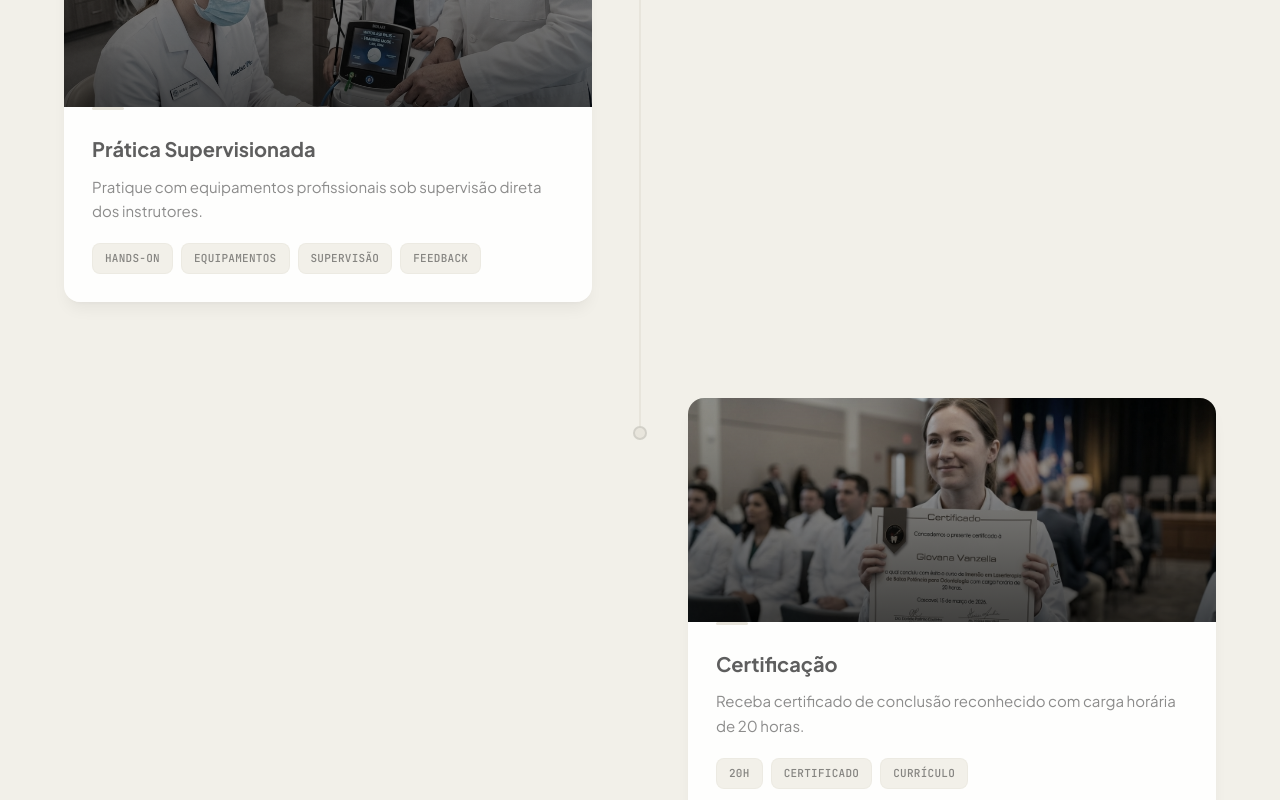
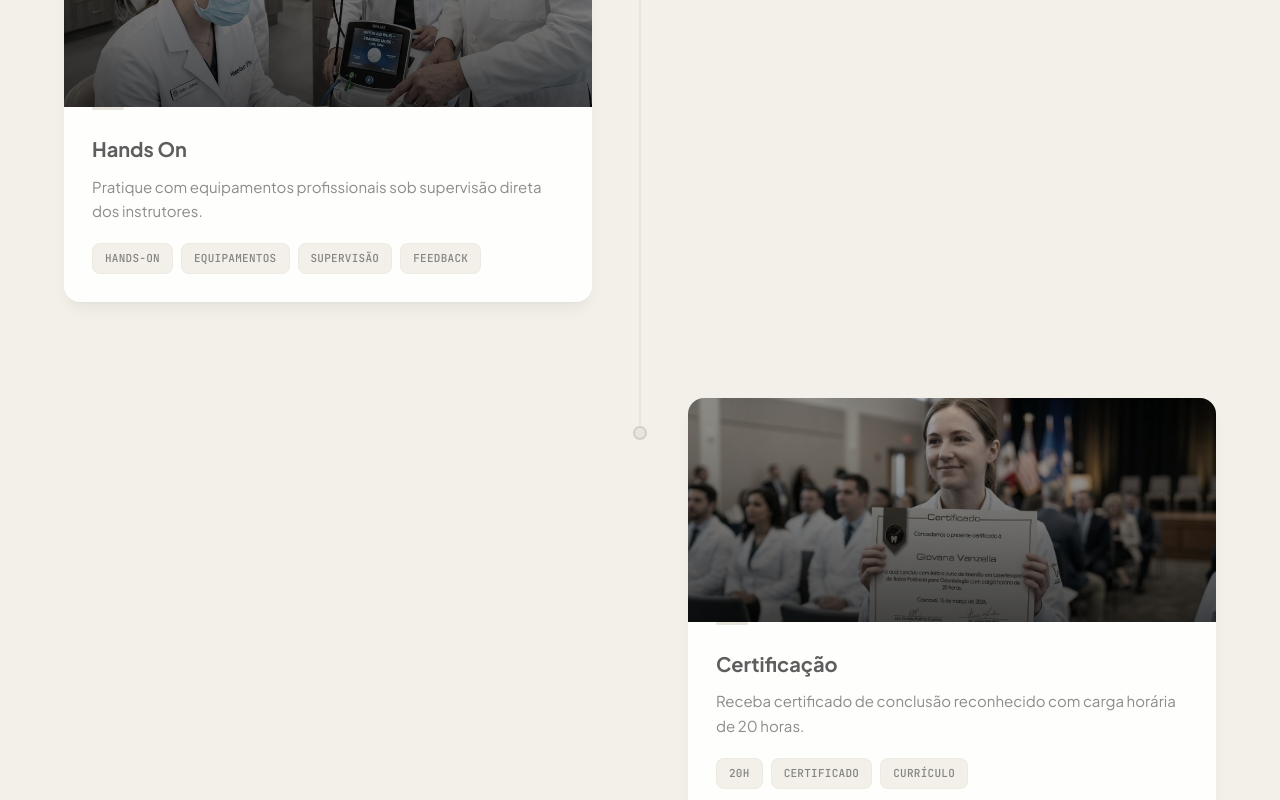
Before and after one commit to danilosouza-dev/laserterapia-landing-page, a Next.js app: page / in a window 1280 px wide. Shown: the part 3540-4340 px from the top of the page. Built offline with nearby package versions, Linux system fonts and the light colour scheme.

Commit message:
fix: trocar Prática Supervisionada por Hands On em toda a LP

```diff
--- a/src/components/FaqSection.tsx
+++ b/src/components/FaqSection.tsx
@@ -10,7 +10,7 @@ const faqs = [
   },
   {
     q: "Preciso ter equipamento de laser para participar?",
-    a: "Não! Todos os equipamentos profissionais serão fornecidos durante a imersão para a prática supervisionada. Ao final, você saberá exatamente qual equipamento adquirir.",
+    a: "Não! Todos os equipamentos profissionais serão fornecidos durante a imersão para o hands on. Ao final, você saberá exatamente qual equipamento adquirir.",
   },
   {
     q: "Qual é a política de cancelamento?",
@@ -18,7 +18,7 @@ const faqs = [
   },
   {
     q: "O que está incluso no investimento?",
-    a: "Material didático completo, prática supervisionada com equipamentos profissionais, coffee breaks, certificado de conclusão e acesso ao grupo VIP de alunos.",
+    a: "Material didático completo, hands on com equipamentos profissionais, coffee breaks, certificado de conclusão e acesso ao grupo VIP de alunos.",
   },
   {
     q: "Quantas vagas estão disponíveis?",
--- a/src/components/InvestmentSection.tsx
+++ b/src/components/InvestmentSection.tsx
@@ -21,7 +21,7 @@ gsap.registerPlugin(ScrollTrigger);
 const features = [
   { icon: Clock, text: "20h de conteúdo intensivo" },
   { icon: BookOpen, text: "Protocolos clínicos validados" },
-  { icon: FlaskConical, text: "Prática supervisionada" },
+  { icon: FlaskConical, text: "Hands on" },
   { icon: Award, text: "Certificado de conclusão (20h)" },
   { icon: Users, text: "Turma reduzida e exclusiva" },
   { icon: Headphones, text: "Suporte pós-curso" },
@@ -185,7 +185,7 @@ export default function InvestmentSection() {
                   </div>
                   <div className="flex-1 md:border-r border-b md:border-b-0 border-[var(--color-cream-dark)] md:px-4 pb-3 md:pb-2 md:py-2">
                     <p className="text-[var(--color-charcoal)]/60 text-xs leading-snug">
-                      Prática supervisionada. Sem precisar de experiência
+                      Hands on. Sem precisar de experiência
                       prévia.
                     </p>
                   </div>
--- a/src/components/ProblemSection.tsx
+++ b/src/components/ProblemSection.tsx
@@ -42,7 +42,7 @@ const masteryItems = [
     gradient: "from-black/60 via-black/30 to-transparent",
   },
   {
-    title: "Prática Supervisionada",
+    title: "Hands On",
     tags: ["Hands-on", "Equipamentos", "Supervisão", "Feedback"],
     description:
       "Pratique com equipamentos profissionais sob supervisão direta dos instrutores.",
```
